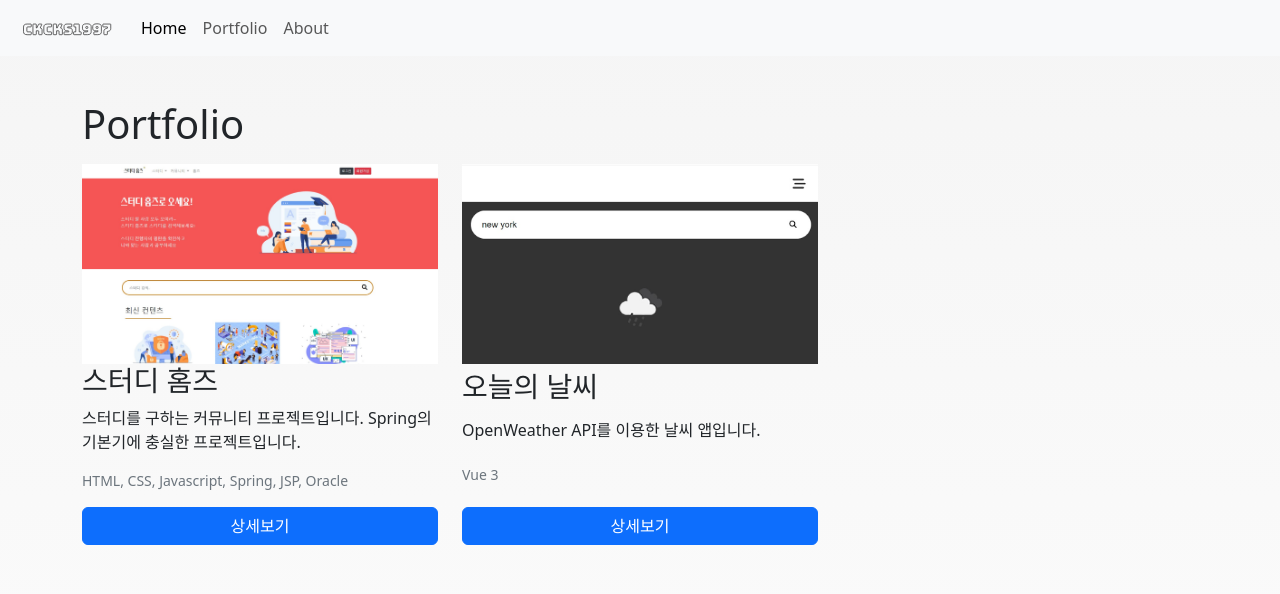
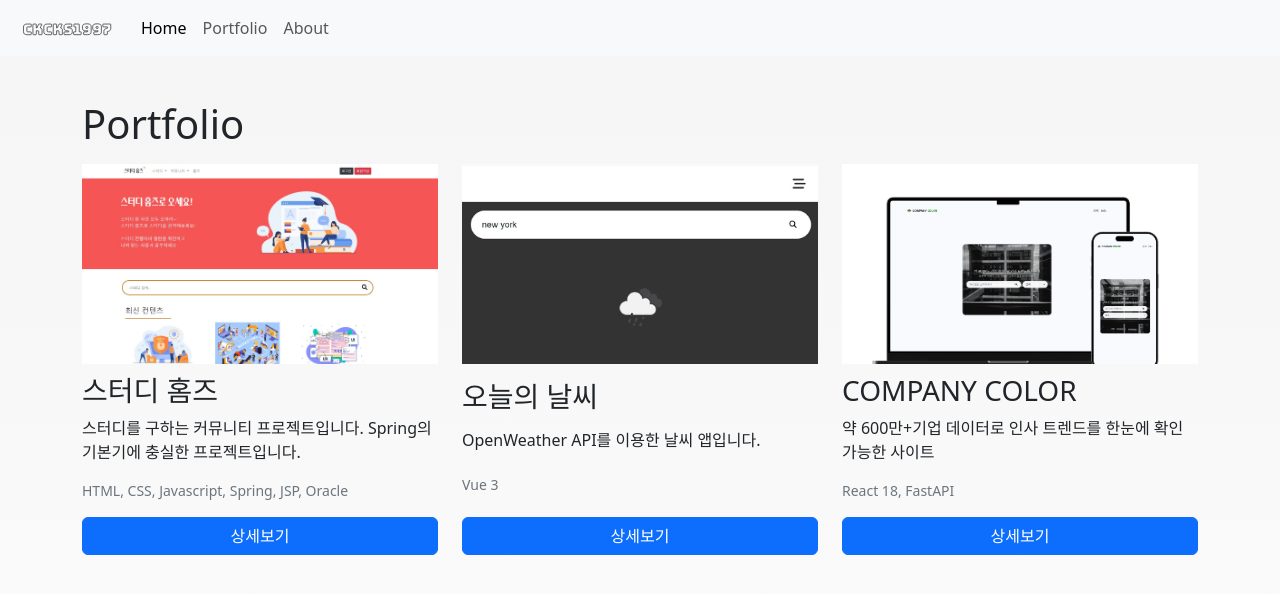
Before and after one commit to ckcks1997/vue-portfolio, a Vue app: page /portfolio in a window 1280 px wide. Shown: the top 594 px of the page. Built offline with nearby package versions, Linux system fonts and the light colour scheme.

Commit message:
내용 업데이트

```diff
--- a/src/assets/portfolio.js
+++ b/src/assets/portfolio.js
@@ -15,6 +15,14 @@ const data = [
         skills: "Vue 3",
         imgUrl: "/images/weather.jpg",
         link: "https://ckcks1997-weather.vercel.app/",
+    },{
+        id: 2,
+        title: "COMPANY COLOR",
+        desc: "약 600만+기업 데이터로 인사 트렌드를 한눈에 확인 가능한 사이트",
+        category: "web",
+        skills: "React 18, FastAPI",
+        imgUrl: "/images/companycolor.jpg",
+        link: "https://github.com/ckcks1997/company-color",
     }
 
 ]
--- a/src/assets/skills.js
+++ b/src/assets/skills.js
@@ -2,10 +2,8 @@ const skills = [
   { info: 'head',
     name: 'FRONT',
     items:[
-      { info: 'item', name: 'HTML', point: '80%' },
-      { info: 'item', name: 'CSS', point: '70%' },
-      { info: 'item', name: 'Javascript', point: '70%' },
-      { info: 'item', name: 'Vue', point: '30%' },
+      { info: 'item', name: 'Vue', point: '70%' },
+      { info: 'item', name: 'React', point: '30%' },
     ]
 },
   { info: 'head',
@@ -15,11 +13,11 @@ const skills = [
       { info: 'item', name: 'Spring', point: '80%', color: 'bg-success' },
       {
         info: 'item',
-        name: 'Oracle, PostgresSQL',
+        name: 'Oracle, MySQL(MariaDB)',
         point: '70%',
         color: 'bg-success',
       },
-      { info: 'item', name: 'JPA/Hibernate', point: '30%', color: 'bg-success' },
+      { info: 'item', name: 'JPA/SQLAlchemy', point: '30%', color: 'bg-success' },
  ]},
   {
     info: 'head',
@@ -27,6 +25,7 @@ const skills = [
     items:[
       { info: 'item', name: 'Python', point: '70%', color: 'bg-warning' },
       { info: 'item', name: 'Web Crawling', point: '70%', color: 'bg-warning' },
+      { info: 'item', name: 'FastAPI', point: '20%', color: 'bg-warning' },
     ]
   }
 ]
--- a/src/components/Portfolio.vue
+++ b/src/components/Portfolio.vue
@@ -11,7 +11,7 @@ const gotoLink = (e) =>{
     <h1>Portfolio</h1>
     <ul class="list row">
       <li class="col-md-4" v-for="(portfolioData, i) in data" key="portfolioData.id">
-        <img :src="portfolioData.imgUrl" alt="">
+        <img :src="portfolioData.imgUrl" alt="" style="align-content: center; margin-bottom: 10px;">
         <h3>{{ portfolioData.title }}</h3>
         <p>{{ portfolioData.desc }}</p>
         <small class="mb-3 text-secondary">{{portfolioData.skills}}</small>
```
Also changed, not shown: public/images/companycolor.jpg (added).
